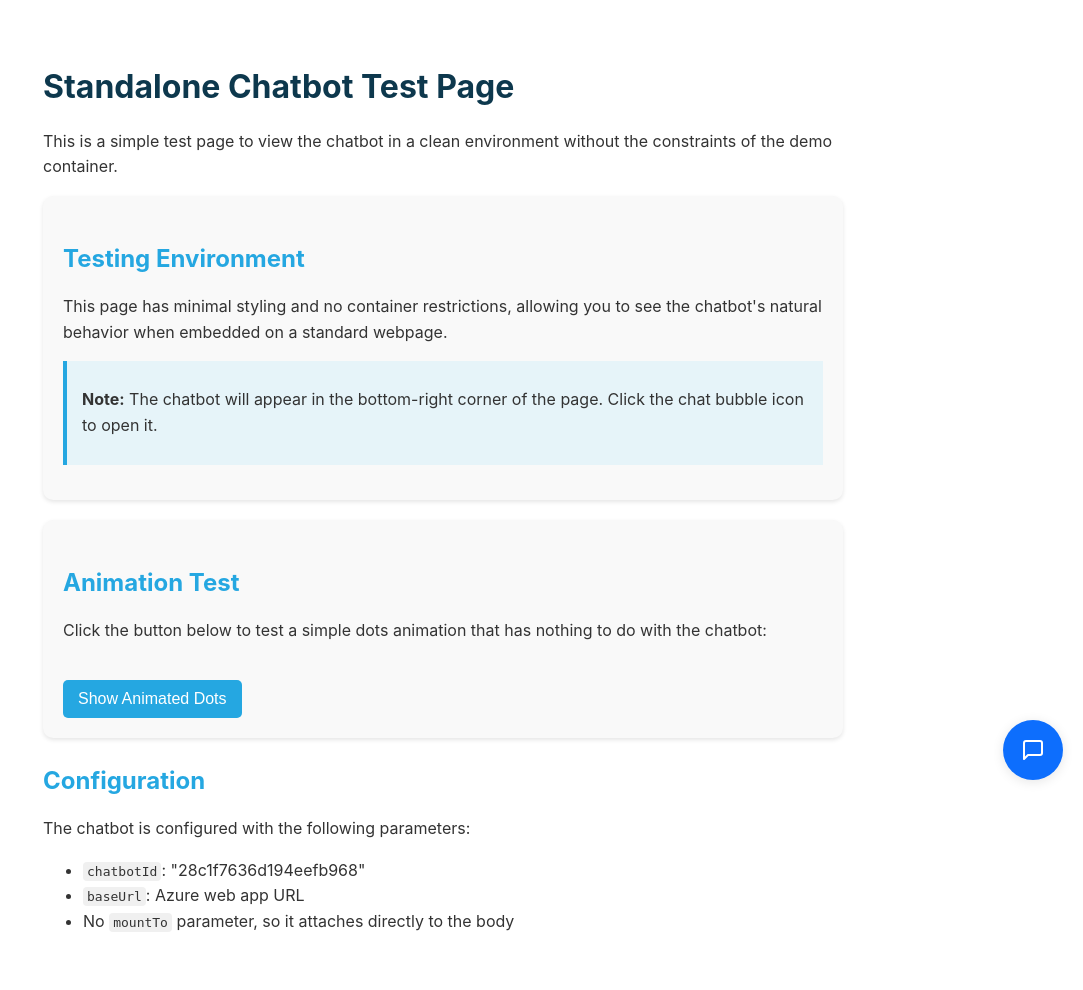
After one commit to LivinLL/easyafchat-azure, a Flask app: page /standalone-test in a window 1280 px wide. The commit adds this page. Shown: the whole page, without its empty margins (197-1280 px from the left). Run offline with Flask 3, Linux system fonts and the light colour scheme; some libraries are stand-ins or nearby versions.

Commit message:
Added animated 3 dots + standalone_test.html

```diff
--- a/prod/app.py
+++ b/prod/app.py
@@ -790,6 +790,10 @@ def db_check():
             # Omitting text fields for brevity
         } for row in rows])
 
+@app.route('/standalone-test')
+def standalone_test():
+    return render_template('standalone_test.html')
+
 if __name__ == '__main__':
     port = int(os.getenv('PORT', 8080))  # Digital Ocean needs this
     app.run(host='0.0.0.0', port=port, debug=False)  # Listen on all interfaces
--- a/prod/static/js/chatbot-embed.js
+++ b/prod/static/js/chatbot-embed.js
@@ -365,6 +365,8 @@
             chatBubble.classList.remove('active');
         });
 
+        // Updated submit handler for animated dots
+        // Updated submit handler with better dot positioning
         chatForm.addEventListener('submit', async (e) => {
             e.preventDefault();
             const message = chatInput.value.trim();
@@ -373,6 +375,41 @@
             addMessage(message, 'user');
             chatInput.value = '';
             chatInput.style.height = 'auto';
+
+            // Create a simple animated dots display
+            const thinkingDiv = document.createElement('div');
+            thinkingDiv.className = 'daves-chat-message assistant thinking';
+
+            // Create dots with adjusted positioning to avoid overlapping with the agent icon
+            thinkingDiv.innerHTML = `
+                <div style="display: flex; align-items: center; justify-content: flex-end; padding: 0.5rem; margin-left: 0;">
+                    <span style="display: inline-block; width: 8px; height: 8px; margin: 0 4px; background-color: #6c757d; border-radius: 50%;"></span>
+                    <span style="display: inline-block; width: 8px; height: 8px; margin: 0 4px; background-color: #6c757d; border-radius: 50%;"></span>
+                    <span style="display: inline-block; width: 8px; height: 8px; margin: 0 4px; background-color: #6c757d; border-radius: 50%;"></span>
+                </div>
+            `;
+
+            // Manually animate the dots with JavaScript for guaranteed compatibility
+            const dots = thinkingDiv.querySelectorAll('span');
+            let step = 0;
+
+            const dotAnimation = setInterval(() => {
+                // Reset all dots to normal
+                dots.forEach(dot => {
+                    dot.style.opacity = '0.6';
+                    dot.style.transform = 'scale(1)';
+                });
+
+                // Highlight current dot
+                dots[step].style.opacity = '1';
+                dots[step].style.transform = 'scale(1.5)';
+
+                // Move to next dot
+                step = (step + 1) % 3;
+            }, 400);
+
+            messagesContainer.appendChild(thinkingDiv);
+            messagesContainer.scrollTop = messagesContainer.scrollHeight;
 
             try {
                 const response = await fetch(`${baseUrl}/embed-chat`, {
@@ -386,11 +423,20 @@
                     })
                 });
 
+                // Clear interval and remove thinking indicator
+                clearInterval(dotAnimation);
+                messagesContainer.removeChild(thinkingDiv);
+
                 if (!response.ok) throw new Error('Failed to get response');
 
                 const data = await response.json();
                 addMessage(data.response, 'assistant');
             } catch (error) {
+                // Clear interval and remove thinking indicator
+                clearInterval(dotAnimation);
+                if (thinkingDiv.parentNode === messagesContainer) {
+                    messagesContainer.removeChild(thinkingDiv);
+                }
                 console.error('Error:', error);
                 addMessage('I apologize, but I encountered an error. Please try again.', 'assistant');
             }
--- a/prod/templates/landing.html
+++ b/prod/templates/landing.html
@@ -123,7 +123,7 @@
     <main>
         <!-- Hero Section -->
         <section class="hero">
-            <h1>A Smart AI Agent Chatbot V26 for Your Website in Under a Minute</h1>
+            <h1>A Smart AI Agent Chatbot V27 for Your Website in Under a Minute</h1>
             <p>Simply enter your website URL below, and we'll create a smart AI chatbot for you instantly.</p>
             <div class="hero-input">
                 <form id="urlForm" action="/" method="POST">
--- /dev/null
+++ b/prod/templates/standalone_test.html
@@ -0,0 +1,175 @@
+<!DOCTYPE html>
+<html lang="en">
+<head>
+    <meta charset="UTF-8">
+    <meta name="viewport" content="width=device-width, initial-scale=1.0">
+    <title>Standalone Chatbot Test</title>
+    <style>
+        body {
+            font-family: -apple-system, BlinkMacSystemFont, "Segoe UI", Roboto, "Helvetica Neue", Arial, sans-serif;
+            margin: 0;
+            padding: 20px;
+            line-height: 1.6;
+            color: #333;
+        }
+        h1 {
+            color: #0d384d;
+            margin-bottom: 0.5rem;
+        }
+        h2 {
+            color: #25a7e1;
+            margin-top: 1.5rem;
+            margin-bottom: 0.5rem;
+        }
+        .content {
+            max-width: 800px;
+            margin: 0 auto;
+            padding: 20px;
+        }
+        .card {
+            background-color: #f9f9f9;
+            border-radius: 10px;
+            padding: 20px;
+            margin-bottom: 20px;
+            box-shadow: 0 2px 4px rgba(0,0,0,0.1);
+        }
+        code {
+            background-color: #f0f0f0;
+            padding: 2px 4px;
+            border-radius: 4px;
+            font-family: monospace;
+        }
+        .note {
+            background-color: #e6f4f9;
+            border-left: 4px solid #25a7e1;
+            padding: 10px 15px;
+            margin: 15px 0;
+        }
+
+        /* Animation Test Button */
+        .test-button {
+            background-color: #25a7e1;
+            color: white;
+            border: none;
+            padding: 10px 15px;
+            border-radius: 5px;
+            cursor: pointer;
+            font-size: 16px;
+            margin-top: 20px;
+        }
+
+        .test-button:hover {
+            background-color: #1c8ec7;
+        }
+
+        /* Test Dots Container */
+        .test-dots-container {
+            display: none;
+            background-color: #e9ecef;
+            padding: 15px;
+            border-radius: 10px;
+            margin-top: 15px;
+        }
+
+        /* Simple Dots Animation - Not Connected to Chat */
+        .loading-dots {
+            display: flex;
+            align-items: center;
+            justify-content: center;
+        }
+
+        .loading-dots span {
+            display: inline-block;
+            width: 10px;
+            height: 10px;
+            margin: 0 5px;
+            background-color: #6c757d;
+            border-radius: 50%;
+            animation: pulse 1.5s infinite ease-in-out;
+        }
+
+        .loading-dots span:nth-child(2) {
+            animation-delay: 0.2s;
+        }
+
+        .loading-dots span:nth-child(3) {
+            animation-delay: 0.4s;
+        }
+
+        @keyframes pulse {
+            0%, 100% {
+                opacity: 0.3;
+                transform: scale(0.8);
+            }
+            50% {
+                opacity: 1;
+                transform: scale(1.2);
+            }
+        }
+    </style>
+    <script src="https://cdn.jsdelivr.net/npm/marked/marked.min.js"></script>
+</head>
+<body>
+    <div class="content">
+        <h1>Standalone Chatbot Test Page</h1>
+        <p>This is a simple test page to view the chatbot in a clean environment without the constraints of the demo container.</p>
+
+        <div class="card">
+            <h2>Testing Environment</h2>
+            <p>This page has minimal styling and no container restrictions, allowing you to see the chatbot's natural behavior when embedded on a standard webpage.</p>
+
+            <div class="note">
+                <p><strong>Note:</strong> The chatbot will appear in the bottom-right corner of the page. Click the chat bubble icon to open it.</p>
+            </div>
+        </div>
+
+        <!-- Animation Test Section -->
+        <div class="card">
+            <h2>Animation Test</h2>
+            <p>Click the button below to test a simple dots animation that has nothing to do with the chatbot:</p>
+
+            <button id="animation-test-button" class="test-button">Show Animated Dots</button>
+
+            <div id="test-dots-container" class="test-dots-container">
+                <div class="loading-dots">
+                    <span></span>
+                    <span></span>
+                    <span></span>
+                </div>
+                <p style="text-align: center; margin-top: 10px;">These dots should be animating with a pulse effect.</p>
+            </div>
+        </div>
+
+        <h2>Configuration</h2>
+        <p>The chatbot is configured with the following parameters:</p>
+        <ul>
+            <li><code>chatbotId</code>: "28c1f7636d194eefb968"</li>
+            <li><code>baseUrl</code>: Azure web app URL</li>
+            <li>No <code>mountTo</code> parameter, so it attaches directly to the body</li>
+        </ul>
+    </div>
+
+    <!-- Animation Test Button Script -->
+    <script>
+        document.getElementById('animation-test-button').addEventListener('click', function() {
+            const container = document.getElementById('test-dots-container');
+            if (container.style.display === 'block') {
+                container.style.display = 'none';
+                this.textContent = 'Show Animated Dots';
+            } else {
+                container.style.display = 'block';
+                this.textContent = 'Hide Animated Dots';
+            }
+        });
+    </script>
+
+    <!-- DavesEasyChat Chatbot -->
+    <script>
+    window.davesEasyChatConfig = {
+      chatbotId: "28c1f7636d194eefb968",
+      baseUrl: "https://easyafchat-v3-epbzeabngbb5dcek.centralus-01.azurewebsites.net"
+    };
+    </script>
+    <script src="/static/js/chatbot-embed.js" defer></script>
+</body>
+</html>
```
Also changed, not shown: prod/templates/chat_test.html (+6 -2 lines). Lines whose indentation alone changed are shown as unchanged.
